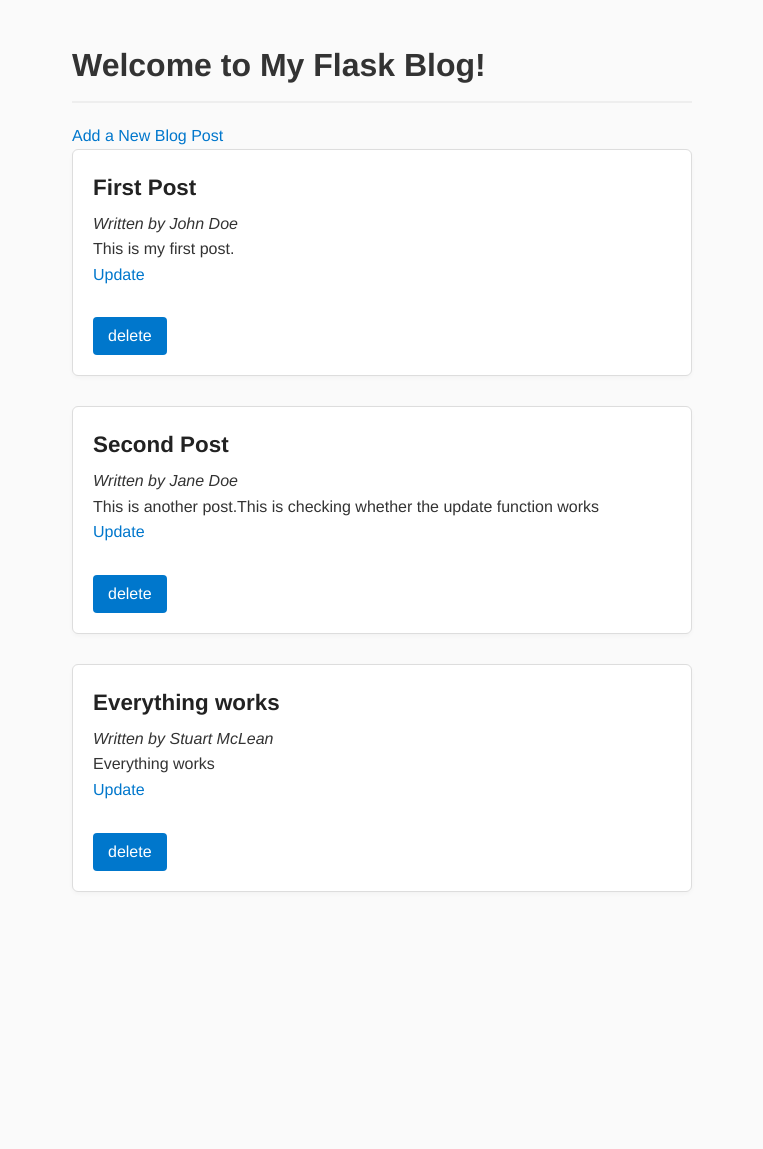
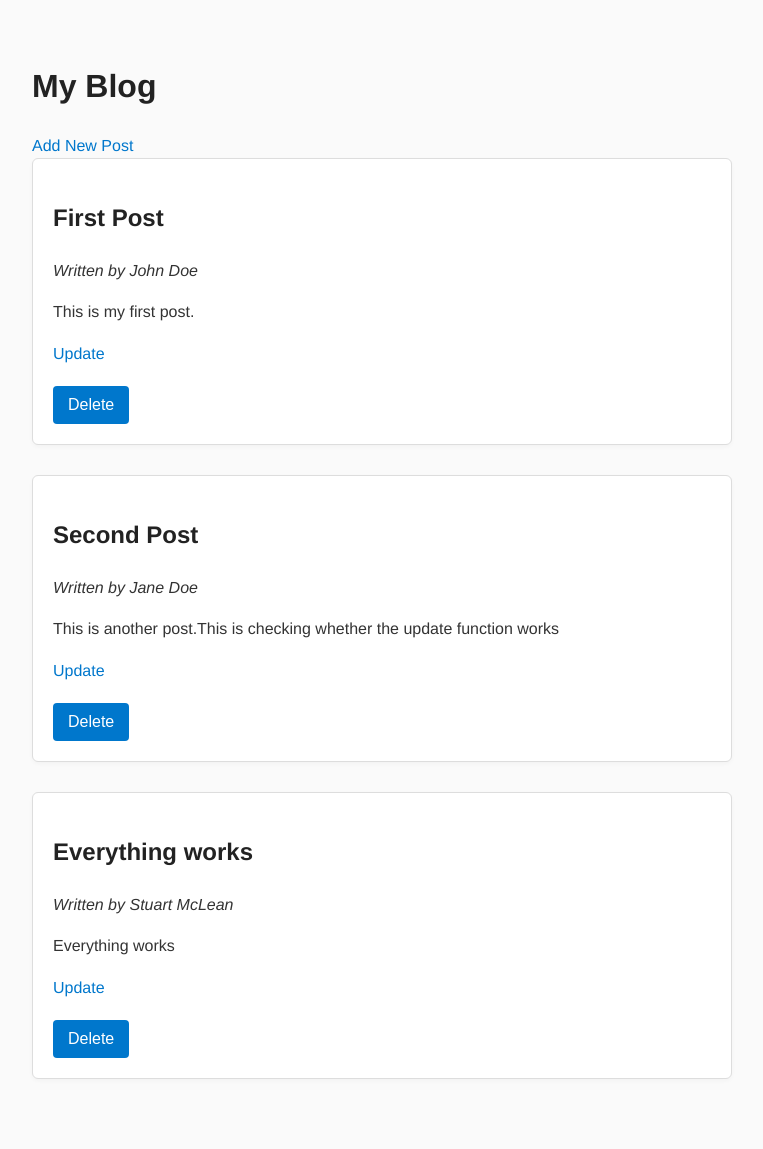
Before and after one commit to StuartMcleanOne/masterblog, a Flask app: page / in a window 1280 px wide. Shown: the whole page, without its empty margins (258-1021 px from the left). Before the commit the page ends 892 px from the top, so only its background shows below. Run offline with Flask 3, Linux system fonts and the light colour scheme.

Commit message:
Cleaned code to PEP-8 Standards

```diff
--- a/app.py
+++ b/app.py
@@ -1,49 +1,66 @@
-from flask import Flask, render_template, request, redirect, url_for # url_for dynamically builds URLS by using view function names like index
+from flask import Flask, render_template, request, redirect, url_for  # url_for dynamically builds URLs using view function names
 import json
 import os
 
 app = Flask(__name__)
 DATA_FILE = "blog_posts.json"
 
+
 def load_posts():
     """
     Load blog posts from the JSON file.
-    :return:
+
+    Returns:
         list: A list of dictionaries, where each dictionary represents a blog post.
     """
-    #Check if the file exists before trying to open it to avoid errors.
+    # Check if the file exists before trying to open it to avoid errors.
     if os.path.exists(DATA_FILE):
-        with open("blog_posts.json","r") as file:
+        with open(DATA_FILE, "r") as file:
             return json.load(file)
-    return [] # If the file doesn't exist yet, return empty list.
+    return []  # If the file doesn't exist yet, return empty list.
+
 
 def save_posts(posts):
     """
-    Save rhe updated list of blog posts to the JSON file.
-    :param posts: (list): the updated list of a blog post dictionaries to be saved.
+    Save the updated list of blog posts to the JSON file.
 
+    Args:
+        posts (list): The updated list of blog post dictionaries to be saved.
     """
     # Write the list of posts into the file.
     with open(DATA_FILE, "w") as file:
         json.dump(posts, file, indent=4)
 
+
 @app.route('/')
 def index():
+    """
+    Render the homepage showing all blog posts.
+
+    Returns:
+        Response: Renders the index.html template with all posts.
+    """
     posts = load_posts()
     return render_template('index.html', posts=posts)
+
 
 @app.route('/add', methods=['GET', 'POST'])
 def add():
     """
-    Handle GET and POST requests for add a new blog post.
-    :return: GET: Show the form for creating a blog post.
-             POST: Add the submitted data as tha new blog post to JSON file.
+    Handle GET and POST requests to add a new blog post.
+
+    Returns:
+        Response: GET renders the form; POST adds post and redirects to homepage.
     """
     if request.method == "POST":
         # Extract form data sent by the user.
         author = request.form.get('author')
         title = request.form.get('title')
         content = request.form.get('content')
+
+        # Basic validation: ensure fields aren't empty.
+        if not author or not title or not content:
+            return "All fields are required.", 400
 
         # Load current list of posts from file.
         posts = load_posts()
@@ -68,72 +85,72 @@ def add():
         # Redirect user to homepage after successful post creation.
         return redirect(url_for('index'))
 
-    # If its a get request, show the blank form to the user.
+    # If it's a GET request, show the blank form to the user.
     return render_template('add.html')
+
 
 @app.route('/delete/<int:post_id>', methods=['POST'])
 def delete(post_id):
     """
     Delete a blog post by its unique ID.
 
-    This function is triggeredwhen the user accesses the delete/post_id.
-    It reads the JSON file of blog posts, filters out the post with the given ID,
-    saves the updated list, and redirects the user to the home page.
+    Triggered when the user submits the delete form.
+    Reads the JSON file of blog posts, filters out the target post,
+    saves the updated list, and redirects to the home page.
 
-    :param post_id (int): The unique identifier of the blog post to remove.
-    :return: Response object: Redirects to the home page showing the updated list.
-    # Post method prevents accidental deletions.
-    # Forms trigger POST so its more intentional.
+    Args:
+        post_id (int): The unique identifier of the blog post to remove.
+
+    Returns:
+        Response: Redirects to the home page showing the updated list.
     """
-
-    # Load existing blog posts as a list of dictionaries
     posts = load_posts()
 
-    #Filter out the post with the matching ID.
-    updated_posts = [post for post in posts if post["id"] != post_id] # removes the dictionary you want to delete
+    # Filter out the post with the matching ID.
+    updated_posts = [post for post in posts if post["id"] != post_id]
 
     # Save the new list back to the JSON file.
     save_posts(updated_posts)
 
-    # Redirect user back to the home page to view updated posts
+    # Redirect user back to the home page to view updated posts.
     return redirect(url_for('index'))
 
 
 @app.route('/update/<int:post_id>', methods=['GET', 'POST'])
 def update(post_id):
     """
-    Handle the update of specific blog post.
+    Handle the update of a specific blog post.
 
     GET: Display the form populated with existing post data.
     POST: Apply the changes from the form and update the post in the JSON file.
 
-    :param:
-        Post_id(int): The unique ID of the blog post to edit.
+    Args:
+        post_id (int): The unique ID of the blog post to edit.
 
-    :return:
-        Redirect to index page after update or render form for editing.
+    Returns:
+        Response: Redirect to index page after update or render form for editing.
     """
     posts = load_posts()
 
-    # Find the posts that we're editing.
+    # Find the post that we're editing.
     post = next((p for p in posts if p["id"] == post_id), None)
 
     if not post:
         return "Post not found", 404
 
     if request.method == "POST":
-        # Update the posts fields with form data.
+        # Update the post fields with form data.
         post['author'] = request.form.get('author')
         post['title'] = request.form.get('title')
         post['content'] = request.form.get('content')
 
-        # Save the updated post list
+        # Save the updated post list.
         save_posts(posts)
         return redirect(url_for('index'))
 
-    # Render update form with exisiting post data
+    # Render update form with existing post data.
     return render_template('update.html', post=post)
 
 
 if __name__ == '__main__':
-    app.run(host="0.0.0.0", port=5000, debug=True)
+    app.run(host="127.0.0.1", port=5000, debug=True)
--- a/static/style.css
+++ b/static/style.css
@@ -1,36 +1,18 @@
-/* Reset some browser defaults */
-body, h1, h2, p, a, form, input, textarea {
-  margin: 0;
-  padding: 0;
-  font-family: "Helvetica Neue", Arial, sans-serif;
-  box-sizing: border-box;
-}
-
-/* Body styling */
 body {
   background-color: #fafafa;
   color: #333;
+  font-family: "Helvetica Neue", Arial, sans-serif;
   line-height: 1.6;
   padding: 40px;
   max-width: 700px;
   margin: auto;
 }
 
-/* Headings */
-h1 {
-  font-size: 2rem;
+h1, h2 {
+  color: #222;
   margin-bottom: 20px;
-  border-bottom: 2px solid #eee;
-  padding-bottom: 10px;
 }
 
-h2 {
-  font-size: 1.4rem;
-  margin-bottom: 5px;
-  color: #222;
-}
-
-/* Links */
 a {
   color: #0077cc;
   text-decoration: none;
@@ -39,17 +21,15 @@ a:hover {
   text-decoration: underline;
 }
 
-/* Blog post box */
 .post {
+  background: #fff;
   padding: 20px;
   margin-bottom: 30px;
-  background-color: #fff;
   border: 1px solid #ddd;
   border-radius: 6px;
   box-shadow: 0 2px 4px rgba(0,0,0,0.03);
 }
 
-/* Form elements */
 form label {
   display: block;
   margin-top: 15px;
@@ -63,7 +43,6 @@ form textarea {
   margin-top: 5px;
   border: 1px solid #ccc;
   border-radius: 4px;
-  background: #fff;
 }
 
 form input[type="submit"] {
--- a/templates/index.html
+++ b/templates/index.html
@@ -1,31 +1,24 @@
 <!DOCTYPE html>
-<html lang="en">
+<html>
 <head>
-    <meta charset="UTF-8">
-    <meta name="viewport" content="width=device-width, initial-scale=1.0">
-    <title>My Flask Blog</title>
+    <title>Blog Home</title>
     <link rel="stylesheet" href="{{ url_for('static', filename='style.css') }}">
 </head>
 <body>
-    <h1>Welcome to My Flask Blog!</h1>
-    <a href="{{ url_for('add') }}">Add a New Blog Post</a>
+    <h1>My Blog</h1>
+    <a href="{{ url_for('add') }}">Add New Post</a>
+
     {% for post in posts %}
     <div class="post">
         <h2>{{ post.title }}</h2>
         <p><em>Written by {{ post.author }}</em></p>
         <p>{{ post.content }}</p>
 
-        <!-- Update Button -->
         <a href="{{ url_for('update', post_id=post.id) }}">Update</a>
-
-        <!-- Delete form: Sends a post request to /delete/<post_id> -->
-        <form method="POST" action="{{ url_for('delete', post_id=post.id) }}" style="margin-top: 10px;">
-            <input type="submit" value="delete" onclick="return confirm('Are you sure you want to delete this post?');">
+        <form method="POST" action="{{ url_for('delete', post_id=post.id) }}">
+            <input type="submit" value="Delete" onclick="return confirm('Are you sure you want to delete this post?');">
         </form>
-
     </div>
     {% endfor %}
-
-
 </body>
 </html>
```
Also changed, not shown: templates/add.html (+13 -12 lines), templates/update.html (+14 -13 lines).
